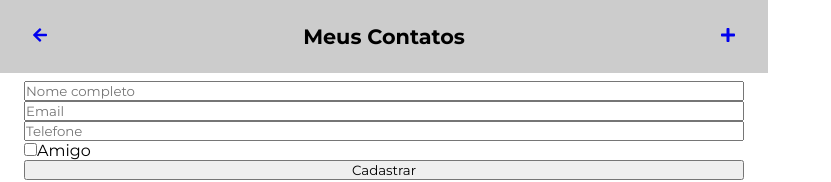
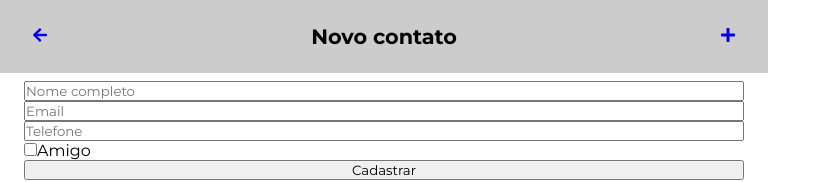
Before and after one commit to ClaudioFerreir/contactList, a React (Create React App) app: page /novo in a window 1280 px wide. Shown: the top 182 px of the page, without its empty margins (0-831 px from the left). Built offline with nearby package versions, Linux system fonts and the light colour scheme.

Commit message:
cabecalho adapted

```diff
--- a/src/containers/Cabecalho/index.tsx
+++ b/src/containers/Cabecalho/index.tsx
@@ -4,13 +4,22 @@ import { FaArrowLeft, FaPlus } from 'react-icons/fa'
 
 import HeaderWrapper from './styles'
 
-const BarraSuperior = () => {
+type Props = {
+  headerTitle: string
+  mainPage?: boolean
+}
+
+const BarraSuperior = (props: Props) => {
+  const { headerTitle, mainPage } = props
+
   return (
     <HeaderWrapper>
-      <Link to={'/'}>
-        <FaArrowLeft />
-      </Link>
-      <h1>Meus Contatos</h1>
+      {mainPage ? null : (
+        <Link to={'/'}>
+          <FaArrowLeft />
+        </Link>
+      )}
+      <h1>{headerTitle}</h1>
       <Link to={'/novo'}>
         <FaPlus />
       </Link>
--- a/src/pages/Cadastro/Index.tsx
+++ b/src/pages/Cadastro/Index.tsx
@@ -5,7 +5,7 @@ import { Container } from '../../styles'
 const Cadastro = () => (
   <>
     <Container>
-      <Cabecalho />
+      <Cabecalho headerTitle="Novo contato" />
       <FormCadastro />
     </Container>
   </>
--- a/src/pages/Home/index.tsx
+++ b/src/pages/Home/index.tsx
@@ -4,7 +4,7 @@ import ListaDeContatos from '../../containers/ListaDeContatos'
 
 const Home = () => (
   <>
-    <Cabecalho />
+    <Cabecalho headerTitle="Meus Contatos" mainPage={true} />
     <FormularioPesquisa />
     <ListaDeContatos />
   </>
```
